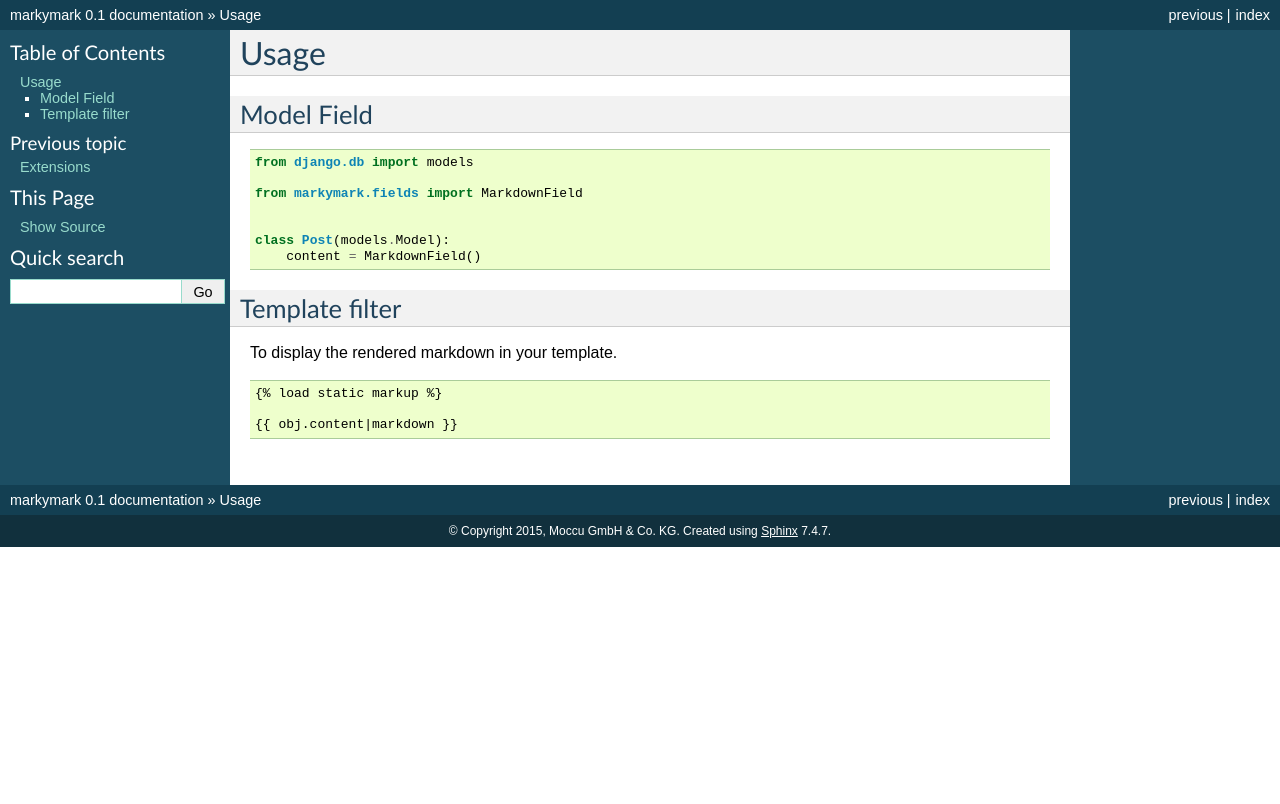
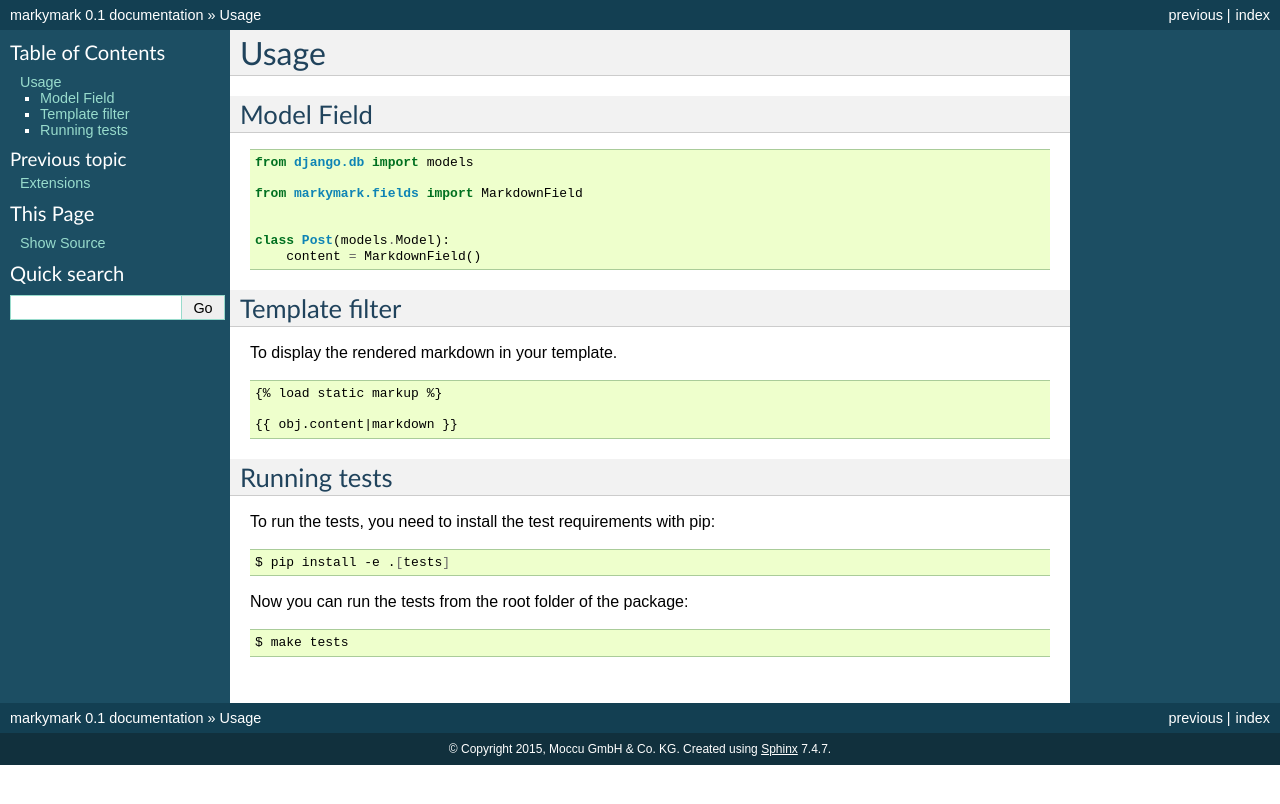
Before and after one commit to stephrdev/django-markymark, a Sphinx documentation site: the page built from docs/source/usage.rst, in a window 1280 px wide. Shown: the top 804 px of the page. Built offline with Sphinx 7.4.7, drawn with Linux system fonts in a browser that asks for light colours.

Commit message:
Update docs on running the tests.

```diff
--- a/docs/source/usage.rst
+++ b/docs/source/usage.rst
@@ -26,3 +26,20 @@ To display the rendered markdown in your template.
     {% load static markup %}
 
     {{ obj.content|markdown }}
+
+
+Running tests
+-------------
+
+To run the tests, you need to install the test requirements with pip:
+
+.. code-block:: bash
+
+    $ pip install -e .[tests]
+
+
+Now you can run the tests from the root folder of the package:
+
+.. code-block:: bash
+
+    $ make tests
```
